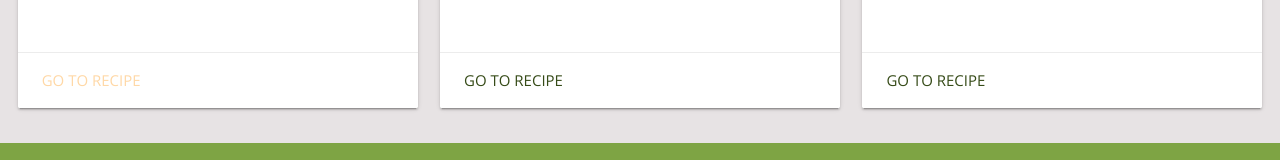
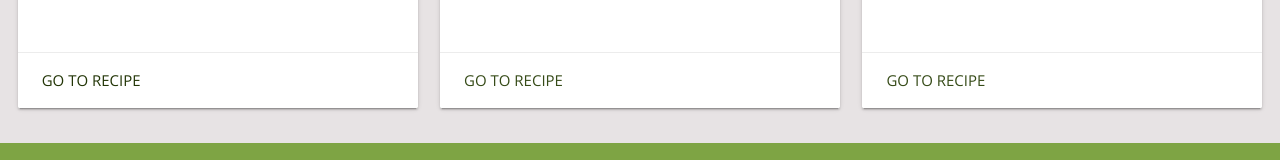
Before and after one commit to lnchapin/Toss-Up, a plain HTML site: page index.html in a window 1280 px wide. In both pictures the pointer is over the link 91 px from the left and 1278 px from the top of the page. Shown: the part 1198-1358 px from the top of the page. Drawn offline with nearby package versions, Linux system fonts and the light colour scheme.

Commit message:
fixed link hover contrast

```diff
--- a/style.css
+++ b/style.css
@@ -107,3 +107,6 @@ footer {
 .card .card-action a:not(.btn):not(.btn-large):not(.btn-large):not(.btn-floating){
   color: #364b18;
 }
+.card .card-action a:not(.btn):not(.btn-large):not(.btn-large):not(.btn-floating):hover {
+  color: #223506;
+}
```
